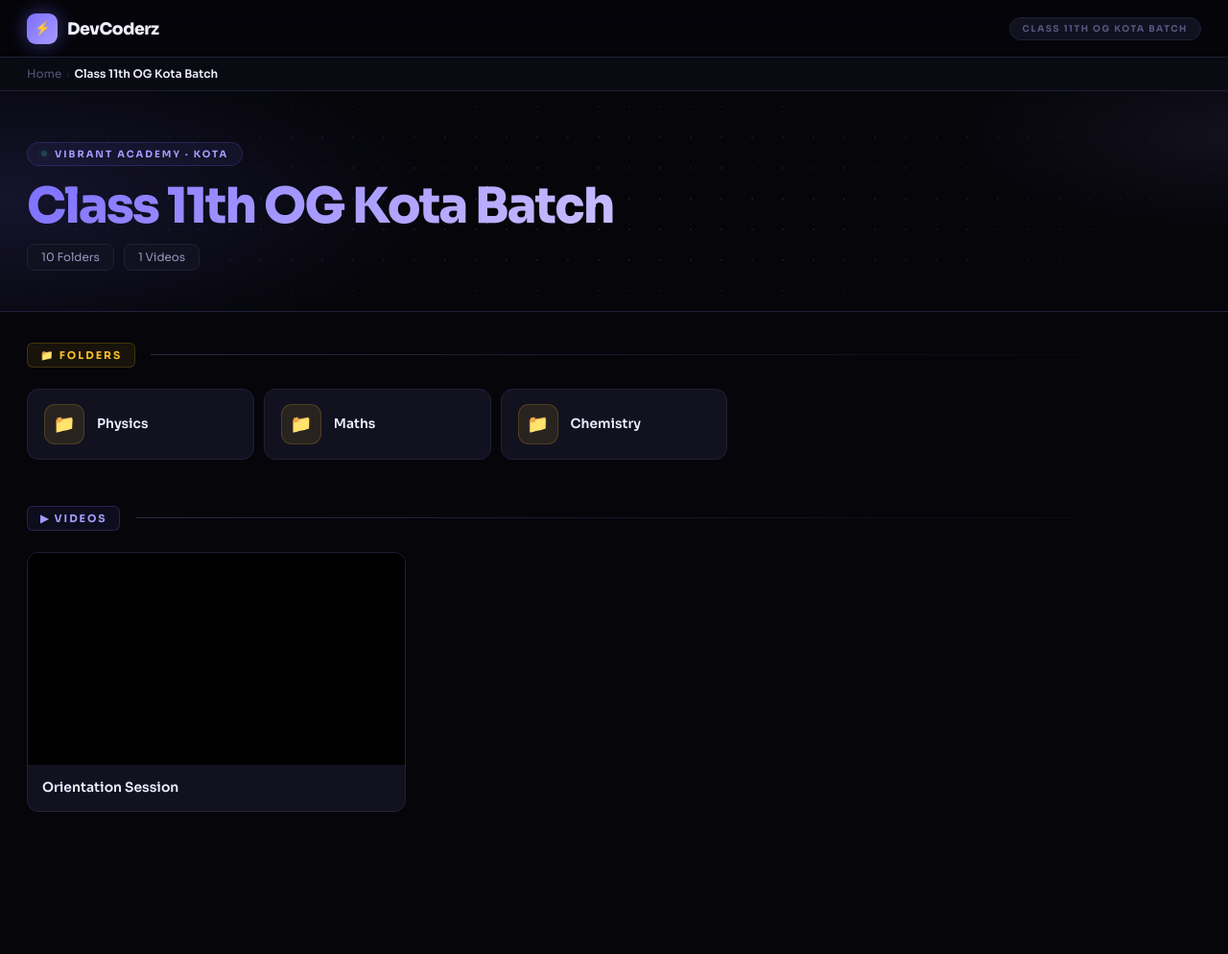
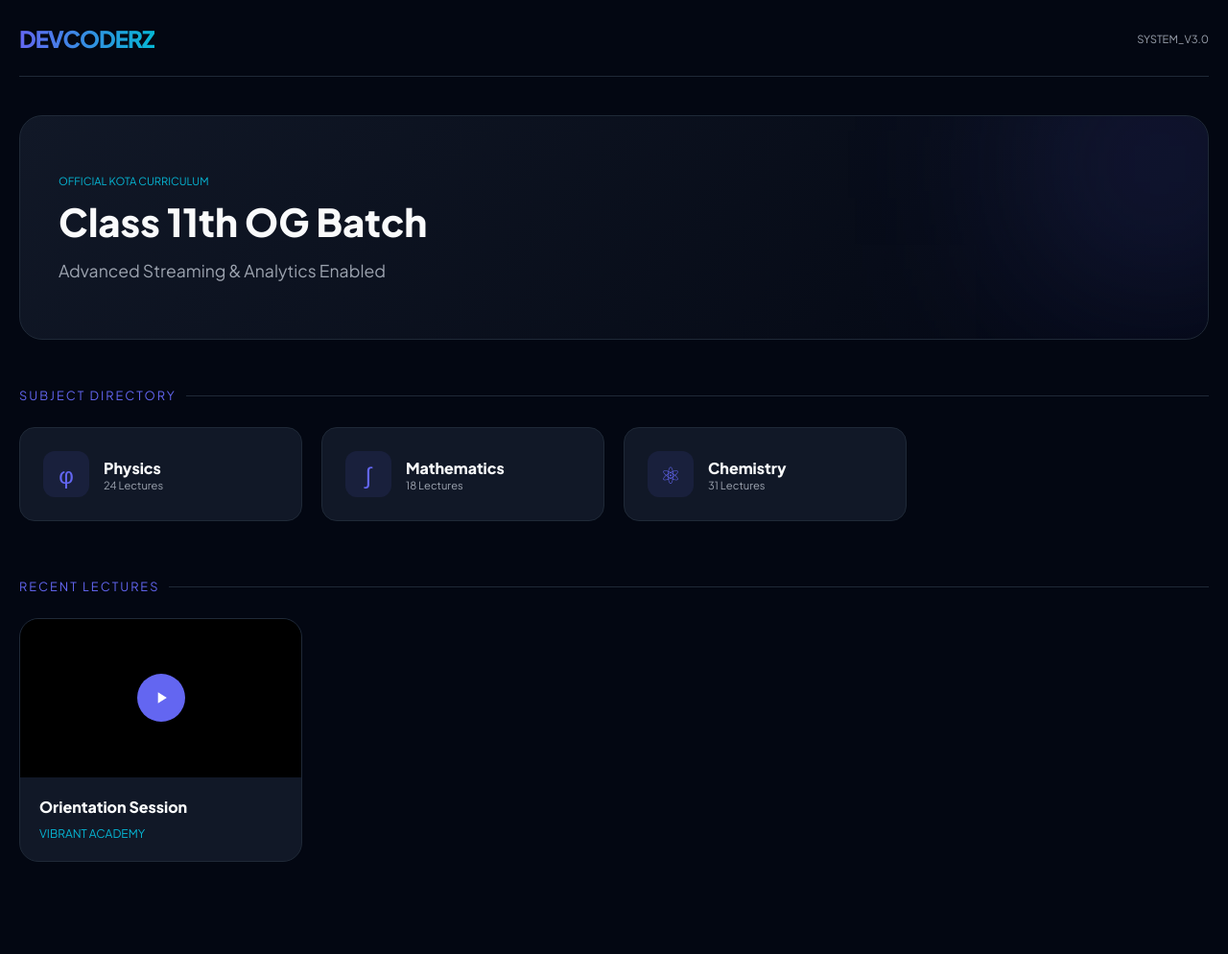
Before and after one commit to shailendrasharmaab1122-tech/DevCoderz.xyz, a plain HTML site: page vt.html in a window 1280 px wide. Shown: the whole page at 96% size. After the commit the page ends 958 px from the top, so only its background shows below. Drawn offline with nearby package versions, Linux system fonts and the light colour scheme.

Commit message:
Update vt.html

```diff
--- a/vt.html
+++ b/vt.html
@@ -1,167 +1,293 @@
-<!DOCTYPE html><html lang="en"><head>
+<!DOCTYPE html>
+<html lang="en">
+<head>
 <meta charset="UTF-8">
 <meta name="viewport" content="width=device-width,initial-scale=1">
-<meta name="robots" content="noindex,nofollow">
-<meta http-equiv="X-UA-Compatible" content="IE=edge">
-<title>DevCoderz — Class 11th OG Kota Batch</title>
-<link rel="preconnect" href="https://fonts.googleapis.com">
-<link href="https://fonts.googleapis.com/css2?family=Sora:wght@300;400;500;600;700;800&family=JetBrains+Mono:wght@400;500&display=swap" rel="stylesheet">
+<title>DevCoderz | Premium Learning Interface</title>
+<link href="https://fonts.googleapis.com/css2?family=Plus+Jakarta+Sans:wght@300;400;600;800&display=swap" rel="stylesheet">
 <script src="https://cdn.jsdelivr.net/npm/hls.js@latest"></script>
 <style>
-*,*::before,*::after{box-sizing:border-box;margin:0;padding:0}
-:root{
-  --bg:#05050a;--bg1:#0a0a12;--bg2:#0e0e1a;
-  --s1:#111120;--s2:#16162a;--s3:#1c1c34;
-  --b1:#202038;--b2:#2a2a48;
-  --acc:#7c6fff;--acc2:#a99bff;--acc3:#c8beff;
-  --grn:#34d399;--red:#f87171;--ylw:#fbbf24;--cyan:#22d3ee;
-  --t1:#eeeeff;--t2:#9898c0;--t3:#565680;
-  --r:12px;--r2:8px;
+:root {
+    --bg: #030712;
+    --card: #111827;
+    --primary: #6366f1;
+    --primary-glow: rgba(99, 102, 241, 0.4);
+    --accent: #06b6d4;
+    --text-main: #f9fafb;
+    --text-dim: #9ca3af;
+    --border: #1f2937;
 }
-html{scroll-behavior:smooth}
-body{background:var(--bg);color:var(--t1);font-family:'Sora',sans-serif;min-height:100vh;overflow-x:hidden;-webkit-user-select:none;user-select:none}
-::-webkit-scrollbar{width:4px}::-webkit-scrollbar-track{background:transparent}::-webkit-scrollbar-thumb{background:var(--b2);border-radius:2px}
-.nav{position:sticky;top:0;z-index:50;height:60px;display:flex;align-items:center;padding:0 28px;gap:16px;background:rgba(5,5,10,.92);backdrop-filter:blur(28px) saturate(180%);border-bottom:1px solid var(--b1)}
-.nlogo{display:flex;align-items:center;gap:10px;font-weight:800;font-size:1.08rem;color:var(--t1);text-decoration:none;letter-spacing:-.025em}
-.nmark{width:32px;height:32px;border-radius:9px;background:linear-gradient(135deg,var(--acc),var(--acc2));display:flex;align-items:center;justify-content:center;font-size:.85rem;box-shadow:0 0 20px rgba(124,111,255,.45)}
-.nsep{flex:1}
-.npill{font-size:.58rem;font-weight:700;letter-spacing:.16em;text-transform:uppercase;color:var(--t3);border:1px solid var(--b1);padding:5px 13px;border-radius:20px;background:var(--s1)}
-.bc{display:flex;align-items:center;gap:5px;flex-wrap:wrap;padding:10px 28px;font-size:.74rem;color:var(--t3);border-bottom:1px solid var(--b1);background:var(--bg1)}
-.bc a{text-decoration:none;color:var(--t3);transition:color .15s}.bc a:hover{color:var(--acc3)}
-.bc .cur{color:var(--t1);font-weight:600}.bcs{opacity:.35;font-size:.65rem}
-.banner{position:relative;padding:52px 28px 42px;overflow:hidden;border-bottom:1px solid var(--b1)}
-.bnbg{position:absolute;inset:0;background:radial-gradient(ellipse 60% 120% at 0% 50%,rgba(124,111,255,.14) 0%,transparent 60%),radial-gradient(ellipse 40% 80% at 100% 20%,rgba(169,155,255,.08) 0%,transparent 55%)}
-.bndots{position:absolute;inset:0;background-image:radial-gradient(circle,rgba(124,111,255,.15) 1px,transparent 1px);background-size:32px 32px;mask-image:radial-gradient(ellipse 90% 100% at 50% 50%,black 20%,transparent 75%)}
-.bnin{position:relative;z-index:1}
-.bney{display:inline-flex;align-items:center;gap:8px;font-size:.62rem;font-weight:700;letter-spacing:.2em;text-transform:uppercase;color:var(--acc2);margin-bottom:16px;background:rgba(124,111,255,.08);border:1px solid rgba(124,111,255,.2);padding:5px 14px;border-radius:20px}
-.bney::before{content:'';width:6px;height:6px;border-radius:50%;background:var(--grn);box-shadow:0 0 8px var(--grn);animation:gl 2s ease-in-out infinite}
-@keyframes gl{0%,100%{opacity:1}50%{opacity:.25}}
-.bnh1{font-size:clamp(2rem,5vw,3.2rem);font-weight:800;line-height:1.0;letter-spacing:-.035em;color:var(--t1);margin-bottom:14px}
-.bnh1 mark{background:none;background:linear-gradient(135deg,var(--acc),var(--acc2),var(--acc3));-webkit-background-clip:text;-webkit-text-fill-color:transparent;background-clip:text}
-.bnmeta{display:flex;align-items:center;gap:10px;flex-wrap:wrap;margin-top:8px}
-.bst{display:inline-flex;align-items:center;gap:6px;font-size:.74rem;color:var(--t2);background:var(--s1);border:1px solid var(--b1);padding:6px 14px;border-radius:8px}
-.body{padding:32px 28px 100px;max-width:1700px}
-.sec{margin-bottom:48px}
-.sechd{display:flex;align-items:center;gap:10px;margin-bottom:22px}
-.secln{flex:1;height:1px;background:linear-gradient(90deg,var(--b2) 0%,transparent 100%);margin-left:6px}
-.seclbl{font-size:.68rem;font-weight:700;letter-spacing:.18em;text-transform:uppercase;padding:5px 13px;border-radius:6px}
-.lf{color:var(--ylw);background:rgba(251,191,36,.08);border:1px solid rgba(251,191,36,.18)}
-.lv{color:var(--acc2);background:rgba(124,111,255,.08);border:1px solid rgba(124,111,255,.22)}
-.fg{display:grid;grid-template-columns:repeat(auto-fill,minmax(235px,1fr));gap:10px}
-.fc{display:flex;align-items:center;gap:13px;background:var(--s1);border:1px solid var(--b1);border-radius:var(--r);padding:15px 17px;text-decoration:none;color:inherit;transition:all .2s;position:relative;overflow:hidden}
-.fc:hover{border-color:var(--b2);background:var(--s2);transform:translateX(6px);box-shadow:6px 0 24px rgba(124,111,255,.1)}
-.fci{width:42px;height:42px;border-radius:11px;background:rgba(251,191,36,.1);border:1px solid rgba(251,191,36,.18);display:flex;align-items:center;justify-content:center;font-size:1.15rem}
-.fcb{flex:1;min-width:0}.fcn{font-size:.86rem;font-weight:600;color:var(--t1);white-space:nowrap;overflow:hidden;text-overflow:ellipsis}
-.vg{display:grid;grid-template-columns:repeat(auto-fill,minmax(295px,1fr));gap:20px}
-.vc{background:var(--s1);border:1px solid var(--b1);border-radius:var(--r);overflow:hidden;cursor:pointer;transition:all .25s;position:relative}
-.vc:hover{border-color:rgba(124,111,255,.4);transform:translateY(-7px)}
-.vt{position:relative;width:100%;aspect-ratio:16/9;overflow:hidden;background:#000}
-.vo{position:absolute;inset:0;display:flex;align-items:center;justify-content:center;background:rgba(0,0,0,0.4);opacity:0;transition:opacity .28s}.vc:hover .vo{opacity:1}
-.vplay{width:58px;height:58px;border-radius:50%;background:linear-gradient(135deg,var(--acc),var(--acc2));display:flex;align-items:center;justify-content:center;box-shadow:0 0 36px rgba(124,111,255,.7)}
-.vb{padding:14px 15px 16px}.vtt{font-size:.87rem;font-weight:600;color:var(--t1)}
-.ov{display:none;position:fixed;inset:0;z-index:200;background:#000;flex-direction:column}.ov.on{display:flex}
-.pscreen{position:relative;flex:1;background:#000}.pscreen video{width:100%;height:100%;object-fit:contain}
-.pload{position:absolute;inset:0;display:flex;flex-direction:column;align-items:center;justify-content:center;background:#000;z-index:10}.pload.gone{opacity:0;pointer-events:none}
-.ring{width:44px;height:44px;border:3px solid rgba(255,255,255,0.1);border-top-color:var(--acc2);border-radius:50%;animation:sp .8s linear infinite}
-@keyframes sp{to{transform:rotate(360deg)}}
-.cov{position:absolute;inset:0;z-index:5;display:flex;flex-direction:column;justify-content:space-between;background:linear-gradient(to bottom,rgba(0,0,0,0.6),transparent,rgba(0,0,0,0.8));opacity:0;transition:opacity .28s;pointer-events:none}.cov.vis{opacity:1;pointer-events:all}
-.cov-top,.cov-bot{padding:14px 18px;display:flex;align-items:center}
-.cbk{background:none;border:none;color:#fff;cursor:pointer;display:flex;align-items:center;gap:8px;font-weight:600}
-@media(max-width:600px){.nav{padding:0 16px}.banner{padding:32px 16px}}
+
+* { box-sizing: border-box; margin: 0; padding: 0; outline: none; }
+body { background: var(--bg); color: var(--text-main); font-family: 'Plus Jakarta Sans', sans-serif; overflow-x: hidden; }
+
+.app-container { max-width: 1400px; margin: 0 auto; padding: 0 20px; }
+
+header {
+    height: 80px;
+    display: flex;
+    align-items: center;
+    justify-content: space-between;
+    border-bottom: 1px solid var(--border);
+    margin-bottom: 40px;
+}
+
+.logo {
+    font-size: 1.5rem;
+    font-weight: 800;
+    background: linear-gradient(to right, var(--primary), var(--accent));
+    -webkit-background-clip: text;
+    -webkit-text-fill-color: transparent;
+    letter-spacing: -1px;
+}
+
+.hero {
+    background: linear-gradient(135deg, var(--card) 0%, #030712 100%);
+    border: 1px solid var(--border);
+    border-radius: 24px;
+    padding: 60px 40px;
+    margin-bottom: 50px;
+    position: relative;
+    overflow: hidden;
+}
+
+.hero::after {
+    content: '';
+    position: absolute;
+    top: -50px;
+    right: -50px;
+    width: 200px;
+    height: 200px;
+    background: var(--primary);
+    filter: blur(120px);
+    opacity: 0.3;
+}
+
+.hero h1 { font-size: 2.5rem; margin-bottom: 15px; font-weight: 800; }
+.hero p { color: var(--text-dim); font-size: 1.1rem; }
+
+.section-title {
+    font-size: 0.8rem;
+    text-transform: uppercase;
+    letter-spacing: 2px;
+    color: var(--primary);
+    margin-bottom: 25px;
+    display: flex;
+    align-items: center;
+    gap: 10px;
+}
+
+.section-title::after { content: ''; height: 1px; flex: 1; background: var(--border); }
+
+.grid {
+    display: grid;
+    grid-template-columns: repeat(auto-fill, minmax(280px, 1fr));
+    gap: 20px;
+    margin-bottom: 60px;
+}
+
+.folder-card {
+    background: var(--card);
+    border: 1px solid var(--border);
+    border-radius: 16px;
+    padding: 24px;
+    display: flex;
+    align-items: center;
+    gap: 15px;
+    text-decoration: none;
+    color: inherit;
+    transition: 0.3s;
+}
+
+.folder-card:hover {
+    border-color: var(--primary);
+    background: #1e293b;
+    transform: translateY(-5px);
+    box-shadow: 0 10px 30px -10px var(--primary-glow);
+}
+
+.icon-box {
+    width: 48px;
+    height: 48px;
+    background: rgba(99, 102, 241, 0.1);
+    border-radius: 12px;
+    display: flex;
+    align-items: center;
+    justify-content: center;
+    color: var(--primary);
+    font-size: 1.5rem;
+}
+
+.video-card {
+    background: var(--card);
+    border: 1px solid var(--border);
+    border-radius: 20px;
+    overflow: hidden;
+    cursor: pointer;
+    transition: 0.3s;
+}
+
+.video-card:hover { border-color: var(--accent); transform: scale(1.02); }
+
+.thumb {
+    aspect-ratio: 16/9;
+    background: #000;
+    position: relative;
+    display: flex;
+    align-items: center;
+    justify-content: center;
+}
+
+.play-btn {
+    width: 50px;
+    height: 50px;
+    background: var(--primary);
+    border-radius: 50%;
+    display: flex;
+    align-items: center;
+    justify-content: center;
+}
+
+.video-info { padding: 20px; }
+.video-info h3 { font-size: 1rem; margin-bottom: 5px; }
+
+.player-overlay {
+    position: fixed;
+    inset: 0;
+    background: #000;
+    z-index: 1000;
+    display: none;
+    flex-direction: column;
+}
+
+.player-overlay.active { display: flex; }
+
+.player-header {
+    height: 70px;
+    display: flex;
+    align-items: center;
+    padding: 0 30px;
+    background: linear-gradient(to bottom, rgba(0,0,0,0.8), transparent);
+    position: absolute;
+    top: 0; width: 100%; z-index: 10;
+}
+
+.close-btn {
+    background: rgba(255,255,255,0.1);
+    border: none;
+    color: #fff;
+    padding: 10px 20px;
+    border-radius: 30px;
+    cursor: pointer;
+    font-weight: 600;
+}
+
+#video-element { width: 100%; height: 100vh; background: #000; }
+
+@media (max-width: 768px) {
+    .hero { padding: 40px 20px; }
+    .hero h1 { font-size: 1.8rem; }
+}
 </style>
 </head>
 <body>
 
-<nav class="nav">
-  <a href="?" class="nlogo"><div class="nmark">⚡</div>DevCoderz</a>
-  <div class="nsep"></div>
-  <span class="npill">Class 11th OG Kota Batch</span>
-</nav>
+<div class="app-container">
+    <header>
+        <div class="logo">DEVCODERZ</div>
+        <div style="font-size: 0.7rem; color: var(--text-dim);">SYSTEM_V3.0</div>
+    </header>
 
-<div class="bc">
-  <a href="?">Home</a> <span class="bcs">›</span> <span class="cur">Class 11th OG Kota Batch</span>
+    <div class="hero">
+        <div class="bney" style="color: var(--accent); font-size: 0.7rem; margin-bottom: 10px; display: block;">OFFICIAL KOTA CURRICULUM</div>
+        <h1>Class 11th OG Batch</h1>
+        <p>Advanced Streaming & Analytics Enabled</p>
     </div>
 
-<div class="banner">
-  <div class="bnbg"></div><div class="bndots"></div>
-  <div class="bnin">
-    <div class="bney">Vibrant Academy · Kota</div>
-    <h1 class="bnh1"><mark>Class 11th OG Kota Batch</mark></h1>
-    <div class="bnmeta">
-      <div class="bst">10 Folders</div>
-      <div class="bst">1 Videos</div>
+    <div class="section-title">SUBJECT DIRECTORY</div>
+    <div class="grid">
+        <a href="#" class="folder-card">
+            <div class="icon-box">φ</div>
+            <div><strong>Physics</strong><div style="font-size: 0.7rem; color: var(--text-dim);">24 Lectures</div></div>
+        </a>
+        <a href="#" class="folder-card">
+            <div class="icon-box">∫</div>
+            <div><strong>Mathematics</strong><div style="font-size: 0.7rem; color: var(--text-dim);">18 Lectures</div></div>
+        </a>
+        <a href="#" class="folder-card">
+            <div class="icon-box">⚛</div>
+            <div><strong>Chemistry</strong><div style="font-size: 0.7rem; color: var(--text-dim);">31 Lectures</div></div>
+        </a>
+    </div>
+
+    <div class="section-title">RECENT LECTURES</div>
+    <div class="grid">
+        <div class="video-card" onclick="startPlay('3040', 'Orientation Session')">
+            <div class="thumb">
+                <div class="play-btn">
+                    <svg width="20" height="20" fill="white" viewBox="0 0 24 24"><path d="M8 5v14l11-7z"/></svg>
                 </div>
             </div>
-</div>
-
-<div class="body">
-<div class="sec">
-  <div class="sechd"><span class="seclbl lf">📁 Folders</span><div class="secln"></div></div>
-  <div class="fg">
-    <a href="#" class="fc"><div class="fci">📁</div><div class="fcb"><div class="fcn">Physics</div></div></a>
-    <a href="#" class="fc"><div class="fci">📁</div><div class="fcb"><div class="fcn">Maths</div></div></a>
-    <a href="#" class="fc"><div class="fci">📁</div><div class="fcb"><div class="fcn">Chemistry</div></div></a>
-  </div>
-</div>
-
-<div class="sec">
-  <div class="sechd"><span class="seclbl lv">▶ Videos</span><div class="secln"></div></div>
-  <div class="vg">
-    <div class="vc" onclick="_pv('3040','Orientation Session')">
-      <div class="vt">
-        <div class="vo"><div class="vplay"><svg width="20" height="20" fill="white" viewBox="0 0 24 24"><polygon points="5 3 19 12 5 21 5 3"></polygon></svg></div></div>
-      </div>
-      <div class="vb"><div class="vtt">Orientation Session</div></div>
+            <div class="video-info">
+                <h3>Orientation Session</h3>
+                <span style="font-size: 0.75rem; color: var(--accent);">VIBRANT ACADEMY</span>
             </div>
         </div>
     </div>
 </div>
 
-<div class="ov" id="ov">
-  <div class="pscreen">
-    <video id="v" playsinline></video>
-    <div class="pload" id="pl"><div class="ring"></div></div>
-    <div class="cov" id="co">
-      <div class="cov-top">
-        <button class="cbk" onclick="_cp()">Back</button>
-        <span id="ct"></span>
+<div class="player-overlay" id="playerOverlay">
+    <div class="player-header">
+        <button class="close-btn" onclick="stopPlay()">← BACK TO BATCH</button>
+        <div id="videoTitle" style="margin-left: 20px; font-weight: 600;"></div>
     </div>
-    </div>
-  </div>
+    <video id="video-element" controls playsinline></video>
 </div>
 
 <script>
-(function(){
-var _S=window.location.pathname, _K='c470a06d709e907dd5eeb5578f4f1aa8', _NK=_K, _v, _co;
+const playerOverlay = document.getElementById('playerOverlay');
+const video = document.getElementById('video-element');
+const videoTitle = document.getElementById('videoTitle');
+let hls = null;
 
-document.addEventListener('DOMContentLoaded', function(){
-  _v=document.getElementById('v');
-  _co=document.getElementById('co');
+function startPlay(id, title) {
+    playerOverlay.classList.add('active');
+    videoTitle.innerText = title;
+
+    const apiPath = window.location.pathname + '?batch=1&_v=' + id;
+
+    fetch(apiPath)
+    .then(r => r.json())
+    .then(data => {
+        const streamUrl = data.q['720p'] || Object.values(data.q)[0];
+        loadSource(streamUrl);
+    })
+    .catch(e => {
+        const fallback = "https://test-streams.mux.dev/x36xhzz/x36xhzz.m3u8";
+        loadSource(fallback);
     });
+}
 
-window._pv=function(id,title){
-  document.getElementById('ov').classList.add('on');
-  document.getElementById('ct').textContent=title;
-  document.getElementById('pl').classList.remove('gone');
-  fetch(_S+'?batch=1&_v='+id+'&_t='+_NK)
-    .then(r=>r.json())
-    .then(d=>{
-      if(d._nt)_NK=d._nt;
-      _ld(d.q['720p'] || Object.values(d.q)[0]);
-    });
-};
-
-function _ld(url){
-  if(Hls.isSupported()){
-    var hls=new Hls(); hls.loadSource(url); hls.attachMedia(_v);
-    hls.on(Hls.Events.MANIFEST_PARSED,()=>{document.getElementById('pl').classList.add('gone');_v.play();});
+function loadSource(url) {
+    if (Hls.isSupported()) {
+        if(hls) hls.destroy();
+        hls = new Hls();
+        hls.loadSource(url);
+        hls.attachMedia(video);
+        hls.on(Hls.Events.MANIFEST_PARSED, () => video.play());
+    } else if (video.canPlayType('application/vnd.apple.mpegurl')) {
+        video.src = url;
+        video.addEventListener('loadedmetadata', () => video.play());
     }
 }
 
-window._cp=function(){
-  document.getElementById('ov').classList.remove('on');
-  _v.pause(); _v.src='';
-};
-})();
+function stopPlay() {
+    playerOverlay.classList.remove('active');
+    video.pause();
+    video.src = '';
+    if(hls) hls.destroy();
+}
 </script>
-</body></html>
+
+</body>
+</html>
```
Lines whose indentation alone changed are shown as unchanged.
